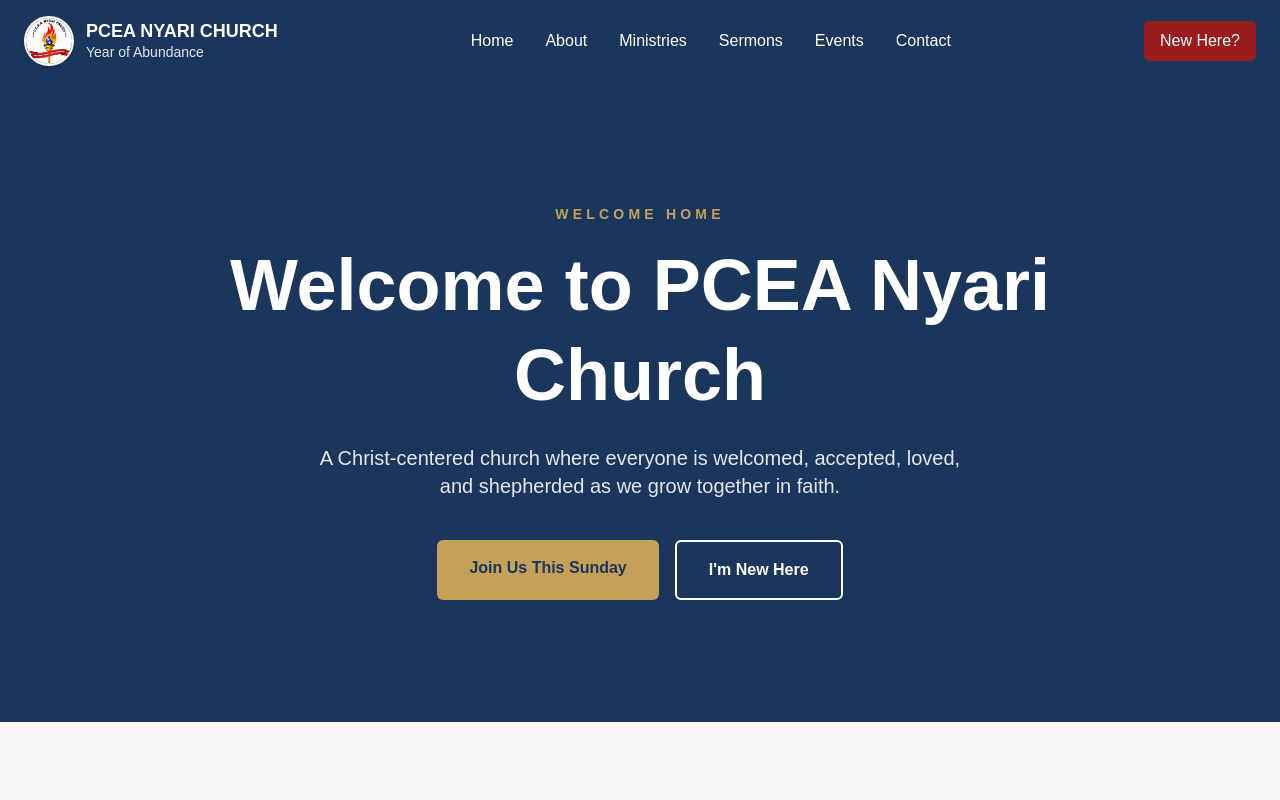
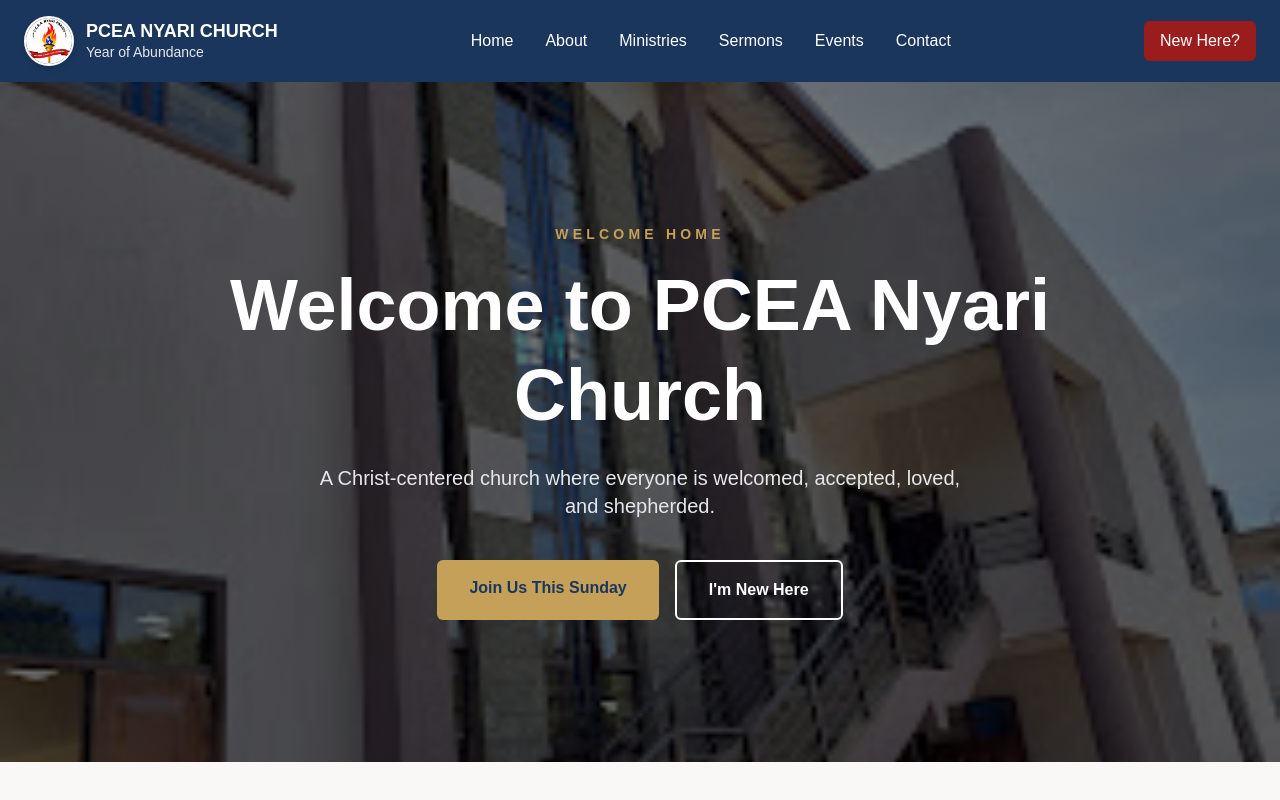
Before and after one commit to Jjumaaa/pnyari, a Next.js app: page / in a window 1280 px wide. Built offline with nearby package versions, Linux system fonts and the light colour scheme.

Commit message:
Add hero background image with overlay

```diff
--- a/components/sections/Hero.jsx
+++ b/components/sections/Hero.jsx
@@ -2,22 +2,28 @@
 
 export default function Hero() {
   return (
-    <section className="bg-[var(--color-sanctuary-blue)] text-white">
-      <div className="mx-auto flex min-h-[80vh] max-w-7xl flex-col items-center justify-center px-6 text-center">
+    <section
+      className="relative flex min-h-[85vh] items-center justify-center bg-cover bg-center"
+      style={{
+        backgroundImage:
+          "linear-gradient(rgba(0,0,0,0.55), rgba(0,0,0,0.55)), url('/images/hero/hero-1.jpg')",
+      }}
+    >
+      <div className="mx-auto max-w-7xl px-6 text-center text-white">
         <p className="mb-4 text-sm font-semibold uppercase tracking-[0.3em] text-[var(--color-brushed-gold)]">
           Welcome Home
         </p>
 
-        <h1 className="max-w-4xl text-5xl font-bold leading-tight md:text-7xl">
+        <h1 className="mx-auto max-w-4xl text-5xl font-bold leading-tight md:text-7xl">
           Welcome to PCEA Nyari Church
         </h1>
 
-        <p className="mt-6 max-w-2xl text-lg text-gray-200 md:text-xl">
-          A Christ-centered church where everyone is welcomed, accepted,
-          loved, and shepherded as we grow together in faith.
+        <p className="mx-auto mt-6 max-w-2xl text-lg text-gray-200 md:text-xl">
+          A Christ-centered church where everyone is welcomed,
+          accepted, loved, and shepherded.
         </p>
 
-        <div className="mt-10 flex flex-col gap-4 sm:flex-row">
+        <div className="mt-10 flex flex-col justify-center gap-4 sm:flex-row">
           <Link
             href="#services"
             className="rounded-md bg-[var(--color-brushed-gold)] px-8 py-4 font-semibold text-[var(--color-sanctuary-blue)] transition hover:opacity-90"
```
Also changed, not shown: public/images/hero/hero-1.jpg (added).
